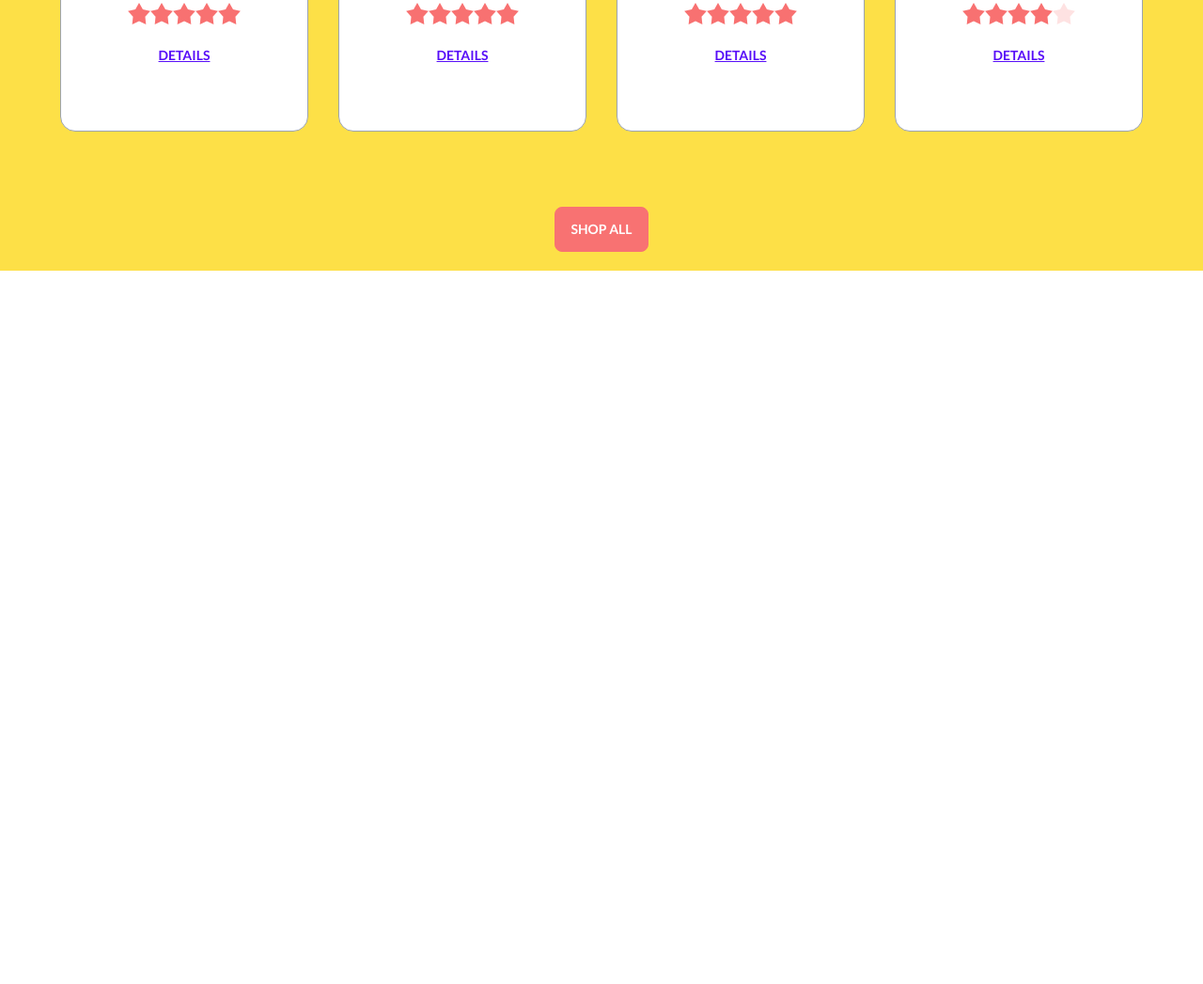
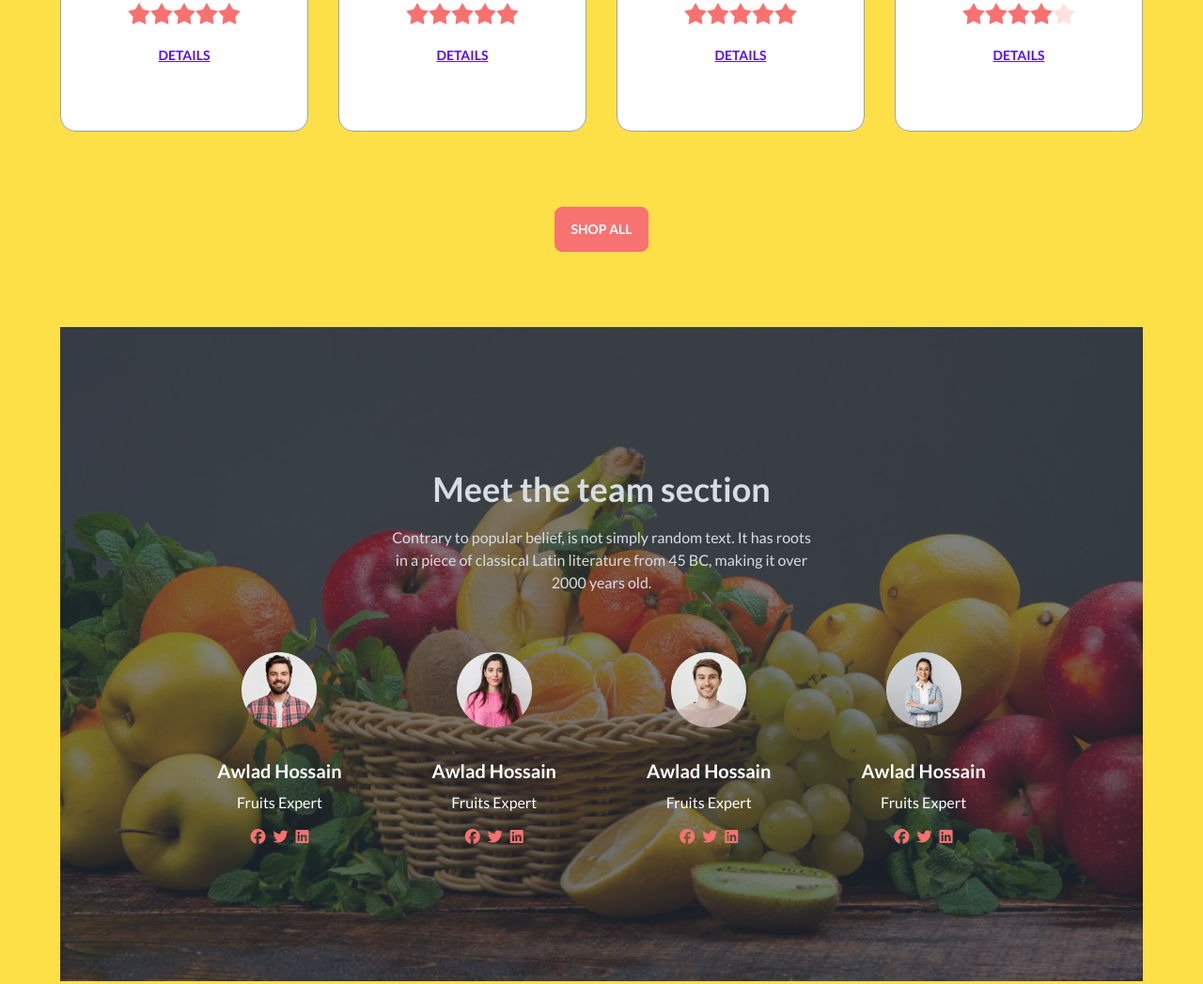
Before and after one commit to gsniper520/B8A3-fruit-brust, a plain HTML site: page index.html in a window 1280 px wide. Shown: the part 1295-2342 px from the top of the page at 94% size. Before the commit the page ends 1603 px from the top, so only its background shows below. Drawn offline with nearby package versions, Linux system fonts and the light colour scheme.

Commit message:
added a meet the team section

```diff
--- a/index.html
+++ b/index.html
@@ -351,6 +351,93 @@ doorstep -->
             </div>
         </section>
 
+        <!-- Meet the team section -->
+        <section class="max-w-screen-xl mx-auto py-20">
+            <div class="">
+                <div class="hero min-h-[calc(100vh-104px)]" style="background-image: url(./images/banner1.png);">
+                        <div class="hero-overlay bg-opacity-60"></div>
+                        <div class="hero-content text-center text-neutral-content">
+                          <div class="max-w-md absolute pb-60">
+                            <h1 class="mb-5 text-4xl font-bold">Meet the team section</h1>
+                            <p class="mb-5">Contrary to popular belief, is not simply random text. It has roots in a piece of classical Latin literature from 45 BC, making it over 2000 years old.</p>
+
+                            </div>
+
+                            <div class="grid gap-8 grid-cols-1 md:grid-cols-2 lg:grid-cols-4 items-end absolute pt-48">
+                                <!-- 1st review -->
+                                <div class="card">
+                                    <figure class="px-10 pt-10">
+                                      <img class="w-20" src="./images/member1.png" alt="Shoes" class="rounded-xl" />
+                                    </figure>
+                                    <div class="card-body items-center text-center">
+                                      <h2 class="card-title text-white">Awlad Hossain</h2>
+                                      <p class="text-white">Fruits Expert</p>
+                                      <div class="card-actions text-red-400 pt-2">
+                                        <i class="fa-brands fa-facebook"></i>
+                                        <i class="fa-brands fa-twitter"></i>
+                                        <i class="fa-brands fa-linkedin"></i>
+                                      </div>
+                                    </div>
+                                  </div>
+                                <!-- 2nd review -->
+                                <div class="card">
+                                    <figure class="px-10 pt-10">
+                                      <img class="w-20" src="./images/member2.png" alt="Shoes" class="rounded-xl" />
+                                    </figure>
+                                    <div class="card-body items-center text-center">
+                                      <h2 class="card-title text-white">Awlad Hossain</h2>
+                                      <p class="text-white">Fruits Expert</p>
+                                      <div class="card-actions text-red-400 pt-2">
+                                        <i class="fa-brands fa-facebook"></i>
+                                        <i class="fa-brands fa-twitter"></i>
+                                        <i class="fa-brands fa-linkedin"></i>
+                                      </div>
+                                    </div>
+                                  </div>
+                                <!-- 3rd review -->
+                                <div class="card">
+                                    <figure class="px-10 pt-10">
+                                      <img class="w-20" src="./images/member3.png" alt="Shoes" class="rounded-xl" />
+                                    </figure>
+                                    <div class="card-body items-center text-center">
+                                      <h2 class="card-title text-white">Awlad Hossain</h2>
+                                      <p class="text-white">Fruits Expert</p>
+                                      <div class="card-actions text-red-400 pt-2">
+                                        <i class="fa-brands fa-facebook"></i>
+                                        <i class="fa-brands fa-twitter"></i>
+                                        <i class="fa-brands fa-linkedin"></i>
+                                      </div>
+                                    </div>
+                                  </div>
+                                <!-- 4rt review -->
+                                <div class="card">
+                                    <figure class="px-10 pt-10">
+                                      <img class="w-20" src="./images/member4.png" alt="Shoes" class="rounded-xl" />
+                                    </figure>
+                                    <div class="card-body items-center text-center">
+                                      <h2 class="card-title text-white">Awlad Hossain</h2>
+                                      <p class="text-white">Fruits Expert</p>
+                                      <div class="card-actions text-red-400 pt-2">
+                                        <i class="fa-brands fa-facebook"></i>
+                                        <i class="fa-brands fa-twitter"></i>
+                                        <i class="fa-brands fa-linkedin"></i>
+                                      </div>
+                                    </div>
+                                  </div>
+                              </div>
+                          </div>
+
+
+                    </div>
+
+
+            </div>
+
+
+
+
+        </section>
+
 
 
     </main>
```
